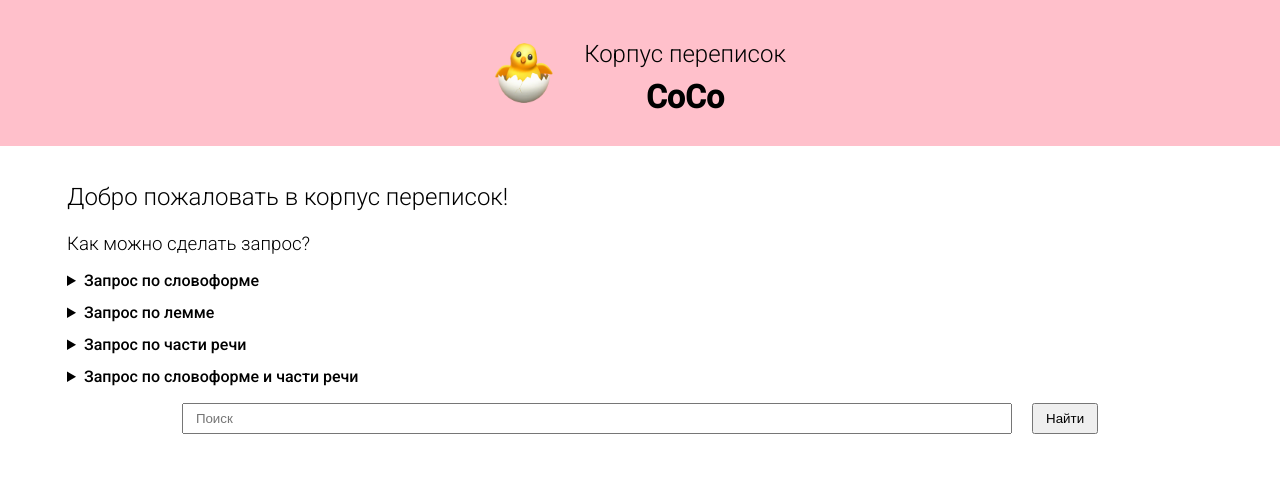
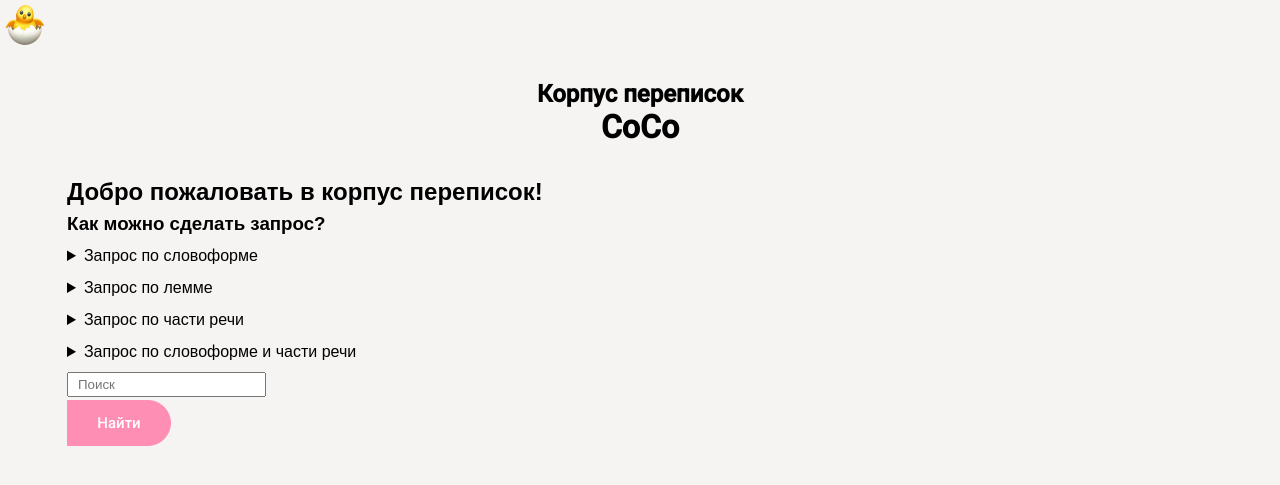
Before and after one commit to FoxyQu/CoCo, a Flask app: page / in a window 1280 px wide. Shown: the top 485 px of the page. Run offline with Flask 3, Linux system fonts and the light colour scheme.

Commit message:
Add files via upload

```diff
--- a/static/css/style.css
+++ b/static/css/style.css
@@ -2,12 +2,43 @@
   margin: 0;
   padding: 0;
 }
-.header {
-   background-color: pink;
+
+body {
+    background-color: #f6f4f3 !important;
+}
+
+input[type="text"], input[type="search"], input[type="datetime-local"]{
+    padding: 3px 9px;
+}
+
+input[type="checkbox"] {
+    transform: scale(1.3);
+}
+
+.community-search {
+    width: 300px;
+}
+
+.navbar-brand {
     display: flex;
     align-items: center;
-    justify-content: center;
-    gap: 30px;
+    gap: 10px;
+    font-weight: 600;
+}
+.navbar {
+   background-color: #ff8eb5;
+   /*height:70px*/
+   }
+
+.navbar-collapse {
+    flex-basis: 100%;
+    flex-grow: 0 !important;
+    align-items: center;
+}
+
+.nav-link {
+    font-weight: 500!important;
+}
 
 .text-container {
   font-family: 'Roboto', sans-serif;
@@ -18,103 +49,271 @@
 }
 
 .logo {
-    height: 60px;
-    width: 60px;
+    height: 40px;
+    width: 40px;
     display: block;
+    transition: all 0.2s;
+    margin: 5px;
+}
+.navbar-brand:hover > .logo {
+    height: 45px;
+    width: 45px;
+    display: block;
+    margin: 2.5px;
+}
+.logo:hover {
+    height: 45px;
+    width: 45px;
+    display: block;
+    margin: 2.5px;
 }
 
-}
 .container {
-  font-family: 'Roboto', sans-serif;
+  font-family: 'Montserrat', sans-serif;
   max-width: 1146px;
   margin: 0 auto;
-  padding: 25px;
   line-height: 200%;
 }
 
-p {
-  font-family: 'Roboto', sans-serif;
+.desc {
+  font-family: 'Montserrat', "Roboto", sans-serif;
   font-size: 16px;
+  text-align: center;
 }
 
-h2 {
-  padding: 10px 0;
-  font-weight: 300;
+p {
+  font-family: 'Montserrat', "Roboto", sans-serif;
+  font-size: 16px;
+  line-height: 100%;
   }
 
-h3 {
-  padding: 5px 0;
-  font-weight: 300;
+.main-header {
+text-align: center;
+margin-top: 50px;
+margin-bottom: 30px;
+font-weight: 700;
 }
 
-summary{
+.example{
+  font-weight: 400;
+  margin-left: 40px;
+  line-height: 150%;
+  }
+
+.form-main{
+  display: flex;
+  align-items: center;
+  flex-wrap: wrap;
+  gap: 5px;
+  flex-direction: column;
+}
+
+.search-box{
+    display:flex;
+}
+
+.full-search {
+  font-family: inherit;
+  font-size: inherit;
+  outline: none;
+  border: 0px;
+  border-radius: 23px;
+  width: 60%;
+  height: 46px;
+  background-color: #e1e1e1;
+  font-size: 14px;
+  font-weight: 400;
+  color: #222224;
+  padding-left: 28px !important;
+  padding-right: 28px !important;
+}
+
+.search {
+  font-family: inherit;
+  font-size: inherit;
+  outline: none;
+  border: 0px;
+  border-radius: 23px 0 0 23px;
+  width: 600px;
+  height: 46px;
+  background-color: #e1e1e1;
+  font-size: 14px;
+  font-weight: 400;
+  color: #222224;
+  padding-left: 28px !important;
+  padding-right: 28px !important;
+}
+
+.button {
+  font-family: 'Montserrat', "Roboto", sans-serif;
+  display: flex;
+  font-size: 15px;
+  font-weight: 400;
+  color: #fff;
+  background-color: #ff8eb5;
+  border: 1px solid #ff8eb5;
+  width: 104px;
+  height: 46px;
+  border-radius: 0px 23px 23px 0px;
+  align-items: center;
+}
+
+.button:hover {
+  background-color: #e1e1e1;
+  border: 1px solid #ff8eb5;
+  color: #ff8eb5;
+  transition: all 0.3s;
+}
+
+.inctruction-link{
+    color: #3f3f3f;
+    text-decoration: none;
+    transition: all 0.2s;
+}
+
+.big-search-btn {
+    margin-top: 10px;
+    width: 100%;
+    height: 45px;
+    background-color: #ff8eb5;
+    border: 2px, solid, #ff8eb5;
+    transition: all, 0.3s;
     font-weight: 500;
 }
-.query_desc{
-  font-weight: 300;
-  margin-left: 40px;
+
+.big-search-btn:hover {
+    border: 2px, solid, #ff8eb5;
+    color: #ff8eb5;
+    background: none;
+
 }
 
-.query_desc__example{
-    position: relative; /* Относительное позиционирование */
-  font-weight: 300;
-  margin-left: 40px;
+.inctruction-link:hover{
+color: black;
 }
 
-form{
+.search-type {
+    margin-top: 20px;
+}
+
+.date-desc {
+    margin-bottom: 0;
+    margin-top: 10px;
+}
+
+.search-type-name {
+    font-weight: 600;
+}
+
+.meta-data-search {
     display: flex;
+    gap: 30px;
+}
+
+.add-btn {
+    height: 26px;
+    width: 26px;
+    border-radius: 50%;
+    background-color: white;
+    text-align: center;
+    display: flex;
+    align-items: center;
     justify-content: center;
+    font-size: 20px;
+}
+
+.community-item {
+    display: flex;
+    align-items: center;
+    gap: 10px;
+}
+
+.community_search_container {
+    display: flex;
+    gap: 15px;
     flex-wrap: wrap;
 }
-#search {
-  display: block;
-  width: 70%;
-  /* padding: 12 6; */
-  padding: 0.375rem 0.75rem;
-  margin: 10px;
-}
-.button {
-  display: block;
-  max-width: 600px;
-  /* padding: 12 6; */
-  padding: 0.375rem 0.75rem;
-  margin: 10px;
+
+.category {
+    margin-right: 20px;
 }
 
+.category:last-of-type {
+    margin-right: 0;
+}
+
+.option {
+    margin-right: 20px;
+}
+
+.option:last-of-type {
+    margin-right: 0;
+}
+
+.meta-info-header {
+    margin-top: 10px;
+}
+
+/* Результаты */
 .metadata {
   font-style: italic;
  }
 
 .meta_container {
-    margin-left: 65%;
-    margin-bottom: 30px;
+    /*margin-left: 65%;*/
+    margin-bottom: 50px;
+    text-align: right;
 }
 
-b {
-    font-weight: 500;
+
+.target {
+    display: inline-block; /* Строчно-блочный элемент */
+    font-weight: 600;
    }
-.target {
-    display: inline; /* Строчно-блочный элемент */
-    padding-top: 40px;
+
+.target:hover {
+    color: #ff8eb5;
 }
+
 .target:hover + .description{
   display: block;
+}
+.found-word {
+    position: relative;
 }
 
 .description {
     display: none;
-    position: absolute; /* Абсолютное позиционирование */
-    left: 15px;
-    bottom: 24px; /* Положение подсказки */
+    position: absolute;
+    left: 0;
+    right: -300px;
+    bottom: 20px;
     z-index: 1; /* Отображаем подсказку поверх других элементов */
-    background: rgba(255, 192, 203,0.9); /* Полупрозрачный цвет фона */
+    background: rgba(255, 142, 181,0.9); /* Полупрозрачный цвет фона */
     font-size: 15px; /* Размер текста подсказки */
     padding: 5px 10px; /* Поля */
-    border: 1px solid #333; /* Параметры рамки */
     line-height: 150%;
-    font-weight: 300;
+    font-weight: 400;
 }
 
 .description:hover{
 display: block;
 }
+
+.result-desc {
+    margin: 100px 0;
+    font-weight: 600;
+    /* line-height: 10px; */
+}
+
+.instruction-details:last-of-type {
+margin-bottom: 100px;
+}
+
+.footer {
+    background-color: gray;
+    margin-top: 90px;
+    width: 100%;
+    color: white;
+    padding: 20px;
+}
```
Lines whose indentation alone changed are shown as unchanged.
